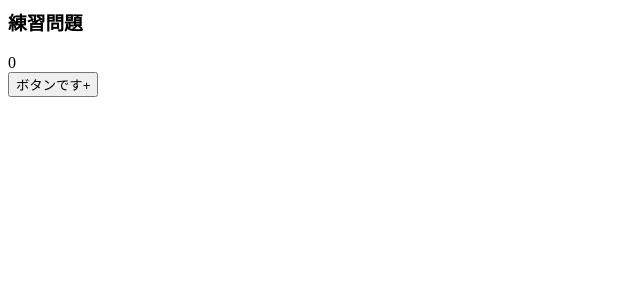
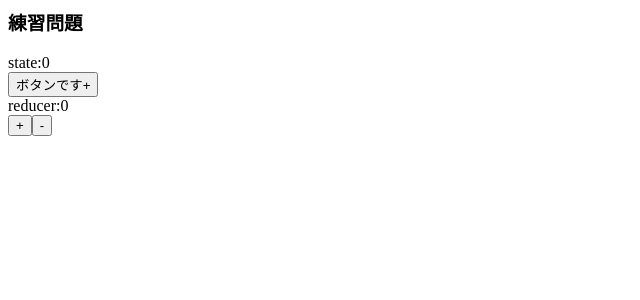
Before and after one commit to tsys-nagase/react-ts-1c1tpj, a React (Create React App) app: page / in a window 1280 px wide. Shown: the top 300 px of the page, without its empty margins (0-640 px from the left). Built offline with nearby package versions, Linux system fonts and the light colour scheme.

Commit message:
1 file modified

```diff
--- a/MyButton.tsx
+++ b/MyButton.tsx
@@ -4,16 +4,36 @@ import './style.css';
 
 export default function MyButton({ value }: { value: string }) {
   //console.log('🦠', value);
-  let [count, setCount] = useState(0);
+  const [count, setCount] = useState(0);
+  const [rCount, dispatch] = React.useReducer((prev, action) => {
+    if (action === '+') {
+      prev = prev + 1;
+    } else if (action === '-') {
+      prev = prev - 1;
+    }
+    return prev;
+  }, 0);
+  const countUpHandler = () => {
+    console.log('countup');
+    setCount((prev) => prev + 1);
+  };
+  const countUp = () => {
+    console.log('rHandler');
+    dispatch('+');
+  };
+  const countDown = () => {
+    dispatch('-');
+  };
 
-  const countUpHandler = () => {
-    console.log("countup")
-    setCount((prev) => prev+1);
-  };
   return (
     <div>
-      <div>{count}</div>
+      <div>state:{count}</div>
+
       <button onClick={countUpHandler}>ボタンです{value}</button>
+
+      <div>reducer:{rCount}</div>
+      <button onClick={countUp}>+</button>
+      <button onClick={countDown}>-</button>
     </div>
   );
 }
```
